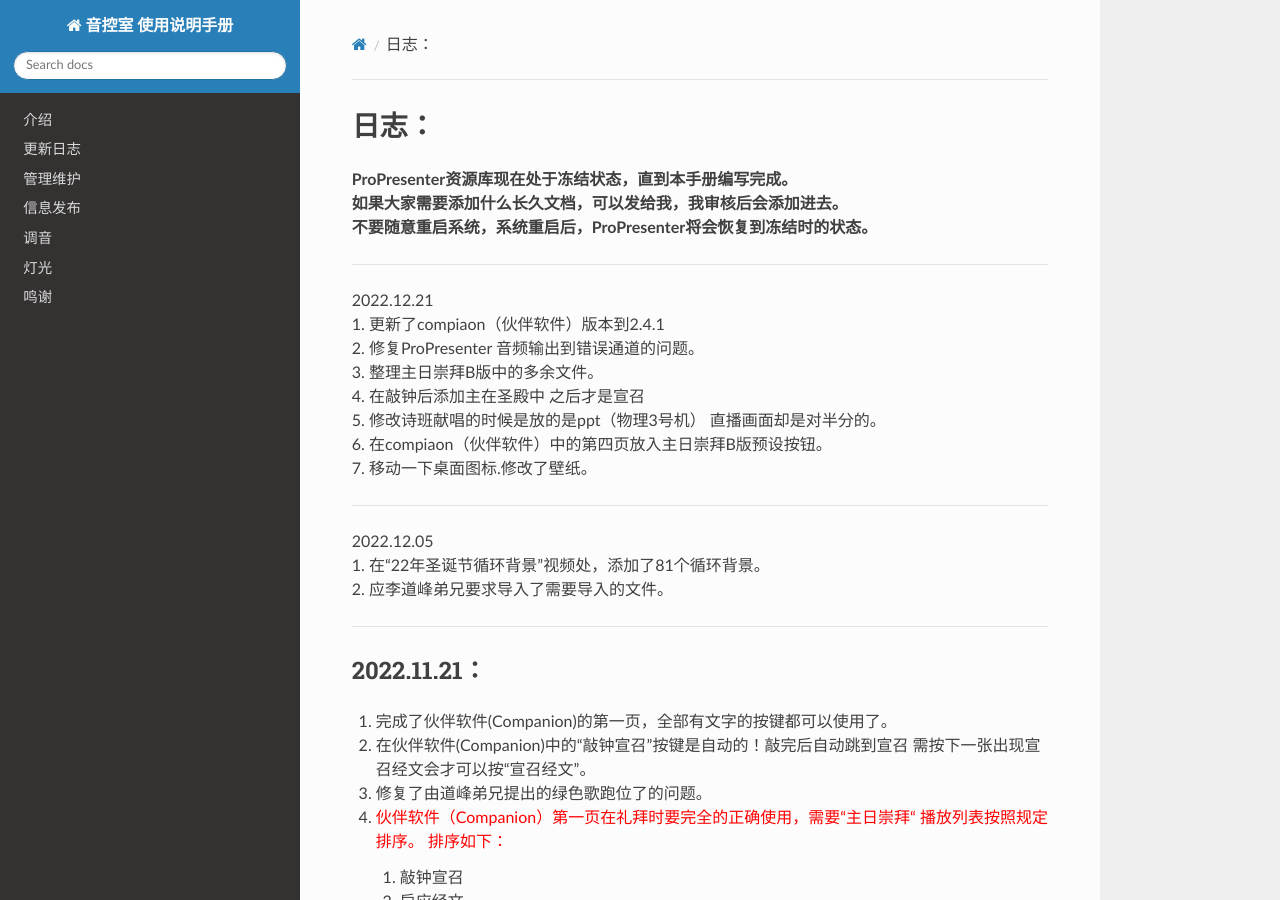
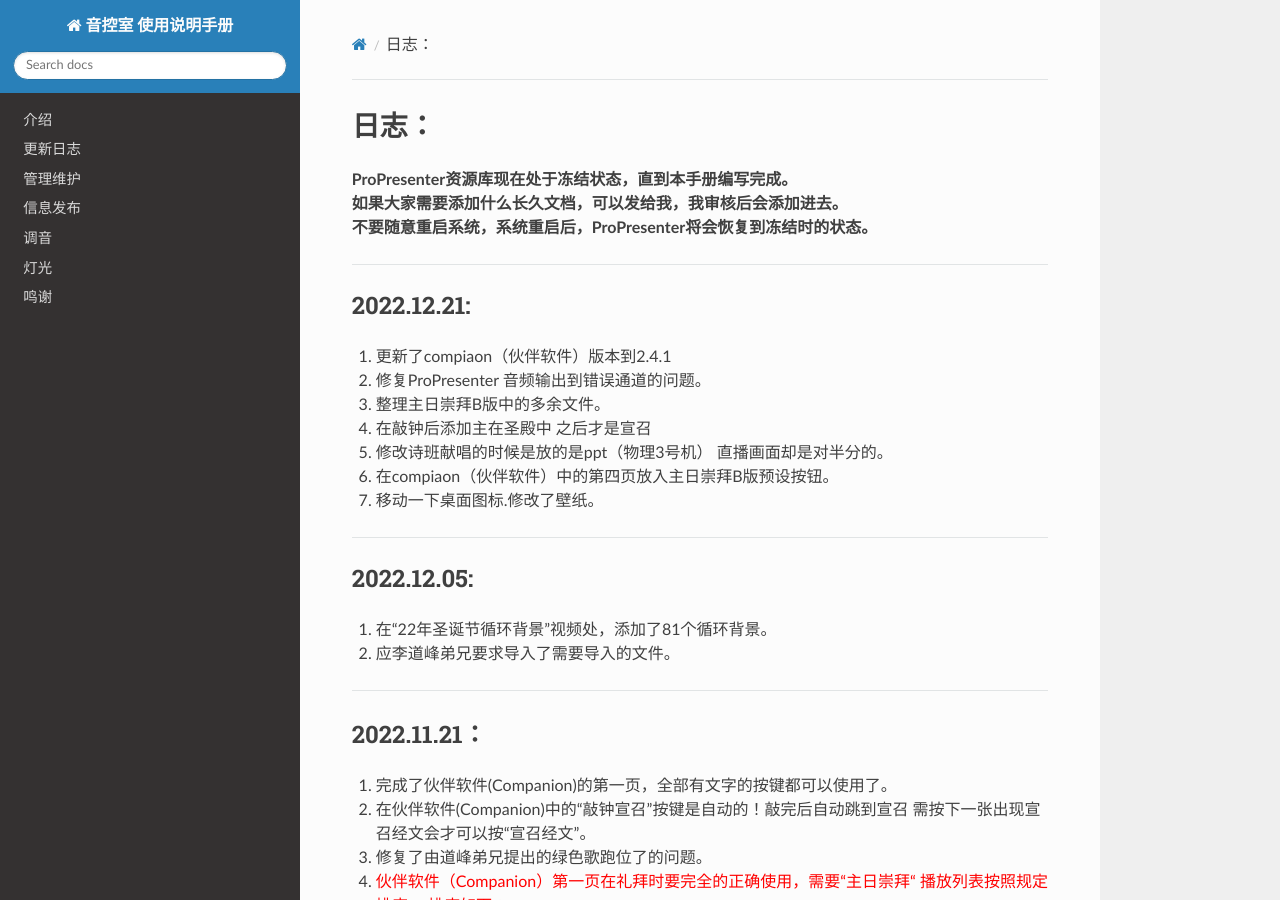
Before and after one commit to Jizyjiang/STX_YK-DOCS, an MkDocs documentation site: the page built from docs/changelog/sxt.md, in a window 1280 px wide and 900 px high. Built offline with MkDocs 1.6.1, drawn with Linux system fonts in a browser that asks for light colours; nearby versions of some CDN libraries.

Commit message:
Update sxt.md

```diff
--- a/docs/changelog/sxt.md
+++ b/docs/changelog/sxt.md
@@ -3,7 +3,8 @@
 **如果大家需要添加什么长久文档，可以发给我，我审核后会添加进去。**<br>
 **不要随意重启系统，系统重启后，ProPresenter将会恢复到冻结时的状态。**<br>
 -------
-2022.12.21<br>
+2022.12.21:<br>
+---------------------
 1. 更新了compiaon（伙伴软件）版本到2.4.1 <br>
 2. 修复ProPresenter 音频输出到错误通道的问题。<br>
 3. 整理主日崇拜B版中的多余文件。<br>
@@ -12,7 +13,8 @@
 6. 在compiaon（伙伴软件）中的第四页放入主日崇拜B版预设按钮。<br>
 7. 移动一下桌面图标.修改了壁纸。<br>
 -------
-2022.12.05<br>
+2022.12.05:<br>
+---------------------
 1. 在“22年圣诞节循环背景”视频处，添加了81个循环背景。<br>
 2. 应李道峰弟兄要求导入了需要导入的文件。<br>
 -------
```
